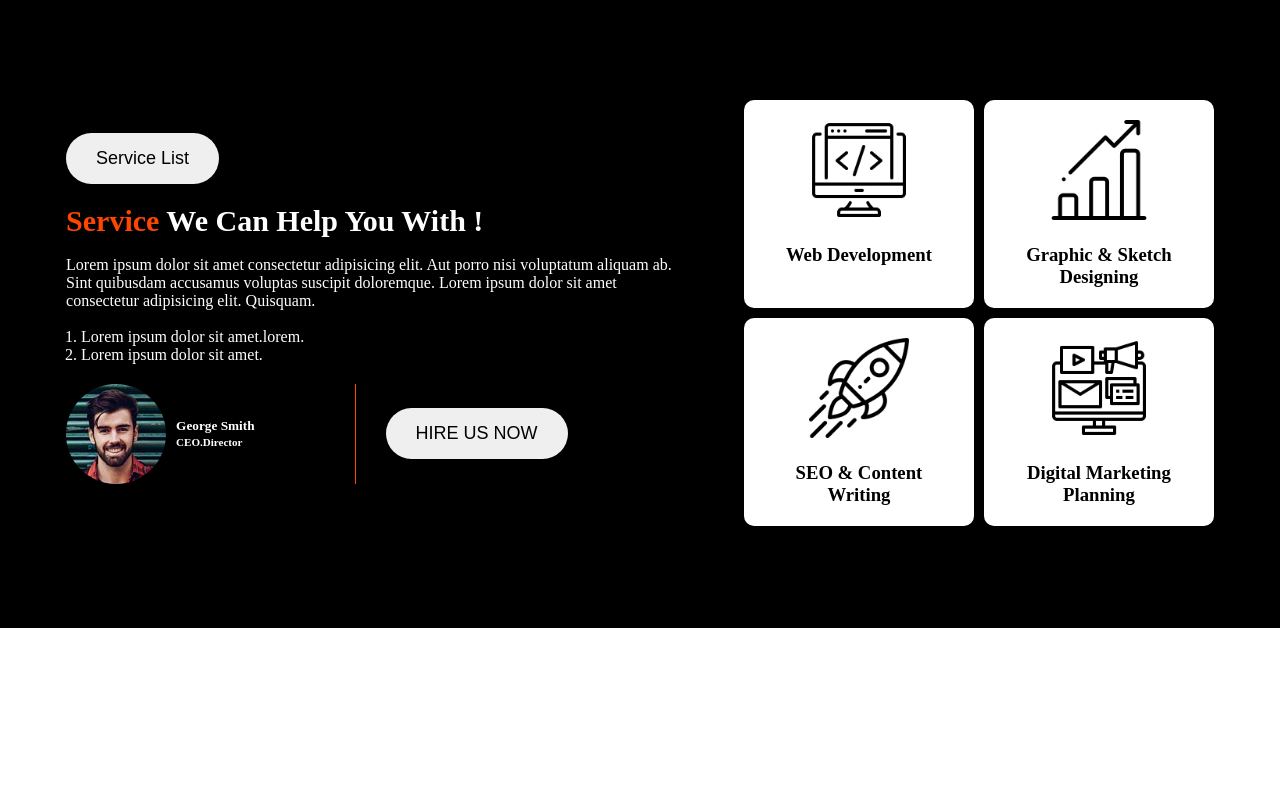
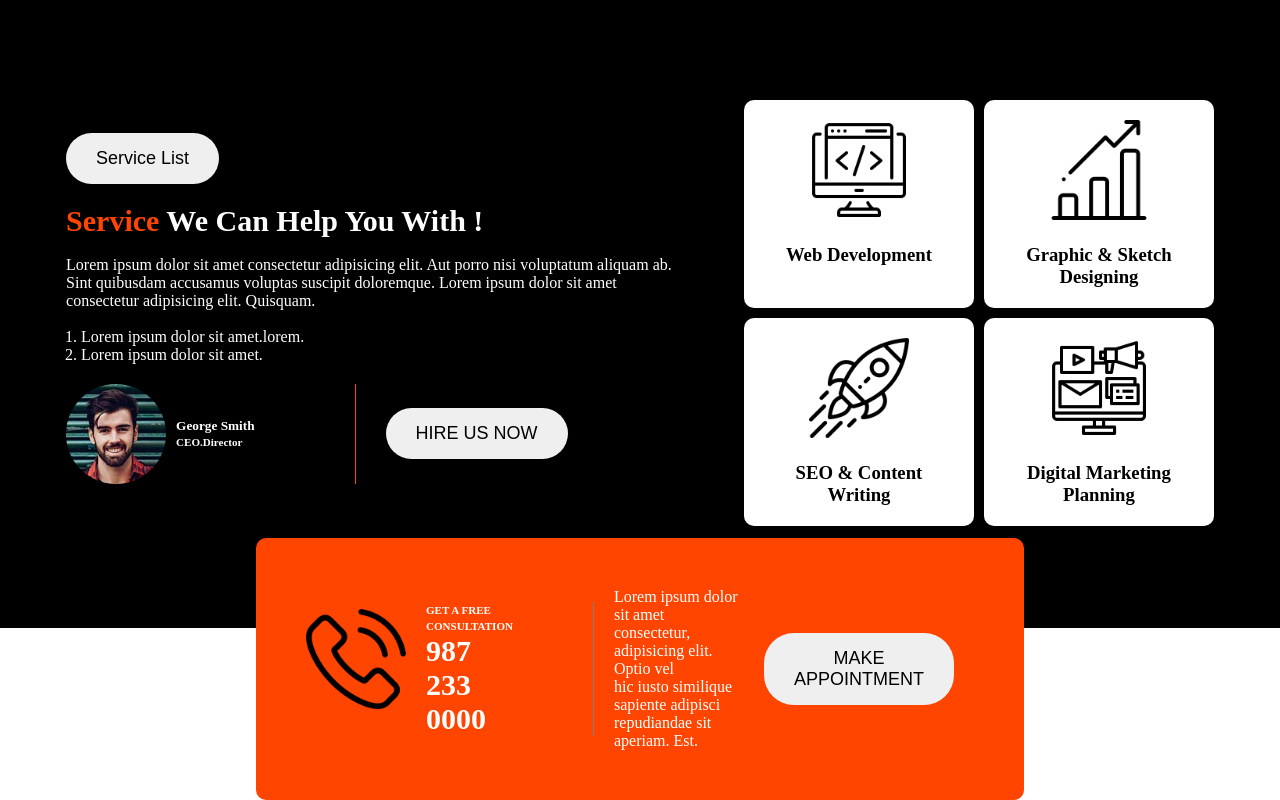
Before and after one commit to APURBA248/Digital-Agency-p-4, a plain HTML site: page index.html in a window 1280 px wide. Shown: the part 897-1697 px from the top of the page. Before the commit the page ends 1525 px from the top, so only its background shows below. Drawn offline with Linux system fonts and the light colour scheme.

Commit message:
phone-call-container-complete

```diff
--- a/index.html
+++ b/index.html
@@ -45,6 +45,7 @@
       <!-- nav banner end  -->
     </header>
     <main>
+        <!-- Service-container start -->
       <section class="Service-container">
         <div class="service-info">
           <button class="btn service-btn">Service List</button>
@@ -66,10 +67,13 @@
           </ol>
           <div class="author-container">
             <div class="profile-container">
-                <img class="author-img" src="./image/author.jpg" alt="">
-                <h5 class="author-info">George Smith <br> <small>CEO.Director</small></h5>
+              <img class="author-img" src="./image/author.jpg" alt="" />
+              <h5 class="author-info">
+                George Smith <br />
+                <small>CEO.Director</small>
+              </h5>
             </div>
-            <button class=" btn service-btn">HIRE US NOW</button>
+            <button class="btn service-btn">HIRE US NOW</button>
           </div>
         </div>
         <div class="service-image">
@@ -89,11 +93,40 @@
               <h3>SEO & Content Writing</h3>
             </div>
             <div class="box">
-              <img class="service-icon" src="./icons/digital-marketing.png" alt="" />
+              <img
+                class="service-icon"
+                src="./icons/digital-marketing.png"
+                alt=""
+              />
               <h3>Digital Marketing Planning</h3>
             </div>
           </div>
         </div>
+      </section>
+      <!-- phone-call-container start  -->
+      <section class="phone-call-container">
+        <div class="phone-call">
+          <img class="service-icon" src="./icons/phone-call.png" alt="" />
+          <h5 class="phone-call-number">
+            <small>GET A FREE CONSULTATION</small> <br />
+            <b
+              >987 233 <br />
+              0000</b
+            >
+          </h5>
+        </div>
+        <div class="phone-call-text">
+          <p>
+            Lorem ipsum dolor sit amet consectetur, adipisicing elit. Optio vel
+            <br />
+            hic iusto similique <br />
+            sapiente adipisci repudiandae sit aperiam. Est.
+          </p>
+        </div>
+        <button class="btn service-btn">
+          MAKE <br />
+          APPOINTMENT
+        </button>
       </section>
 
     </main>
--- a/style.css
+++ b/style.css
@@ -1,33 +1,36 @@
-*{
+* {
   padding: 0;
   margin: 0;
   box-sizing: border-box;
 }
 /* nav start  */
-.nav-container{
+.nav-container {
   display: flex;
   justify-content: space-around;
   align-items: center;
   background-color: rgb(182, 181, 181);
   padding: 20px 10px;
 }
-.nav-logo{
+.nav-logo {
   display: flex;
   color: aqua;
   align-items: center;
 }
-.items, .items>li , .items>li>a{
+.items,
+.items > li,
+.items > li > a {
   display: flex;
   list-style: none;
-    margin-right: 20px ;
+  margin-right: 20px;
   text-decoration: none;
   color: white;
 }
 /* nav end  */
 /* nav banner start  */
-.nav-banner-container{
+.nav-banner-container {
   color: white;
-    background-image: url('./image/background.jpg'),linear-gradient(rgba(0,0,0,0.4),rgba(0,0,0,0.6));
+  background-image: url("./image/background.jpg"),
+    linear-gradient(rgba(0, 0, 0, 0.4), rgba(0, 0, 0, 0.6));
   height: 100vh;
   background-position: center;
   background-repeat: no-repeat;
@@ -38,30 +41,31 @@
   justify-content: center;
   text-align: center;
 }
-.nav-banner-title{
+.nav-banner-title {
   font-size: 60px;
   color: white;
   font-weight: 800;
 }
-.primary{
+.primary {
   color: orangered;
 }
-.nav-banner-text{
+.nav-banner-text {
   font-size: 18px;
   margin: 10px 0px;
 }
-.btn{
+.btn {
   padding: 15px 30px;
   border: none;
   border-radius: 5px;
   margin-right: 20px;
 }
-.bg-primary{
+.bg-primary {
   background-color: orangered;
   color: white;
 }
 /* nav banner end  */
-.Service-container{
+/* Service-container start  */
+.Service-container {
   display: flex;
   background-color: black;
   color: white;
@@ -70,58 +74,84 @@
   padding: 30px;
   height: 80vh;
 }
-.service-btn{
+.service-btn {
   border-radius: 30px;
   font-size: 18px;
 }
-.service-title{
+.service-title {
   font-size: 30px;
   color: white;
   margin-top: 20px;
 }
-.service-text{
+.service-text {
   font-size: 16px;
 }
-.service-list{
+.service-list {
   margin-left: 15px;
 }
-.author-container{
+.author-container {
   display: flex;
   margin-top: 20px;
   align-items: center;
   gap: 30px;
 }
-.author-img{
+.author-img {
   width: 100px;
   height: 100px;
-    border-radius:50%;
+  border-radius: 50%;
 }
-.author-info{
+.author-info {
   margin-left: 10px;
 }
-.profile-container{
+.profile-container {
   display: flex;
   align-items: center;
   border-right: 1px solid orangered;
   padding-right: 100px;
-
-
 }
-.service-icon{
+.service-icon {
   width: 100px;
   margin-bottom: 20px;
 }
-.box{
+.box {
   background-color: white;
   padding: 20px;
   color: black;
   text-align: center;
   border-radius: 10px;
   width: 230px;
-
 }
-.all-box{
+.all-box {
   display: flex;
   gap: 10px;
   margin-top: 10px;
 }
+/* phone-call-container start  */
+.phone-call-container {
+  display: flex;
+  justify-content: space-around;
+  align-items: center;
+  width: 60%;
+  margin: auto;
+  background-color: orangered;
+  border-radius: 10px;
+  padding: 50px;
+  margin-top: -90px;
+  color: white;
+}
+.phone-call {
+  display: flex;
+  align-items: center;
+  border-right: 1px solid gray;
+  padding-right: 80px;
+}
+.phone-call-text {
+  margin: 0px 20px;
+  font-size: 16px;
+}
+.phone-call-number {
+  margin-left: 20px;
+}
+b {
+  font-size: 30px;
+}
```
Lines whose indentation alone changed are shown as unchanged.
